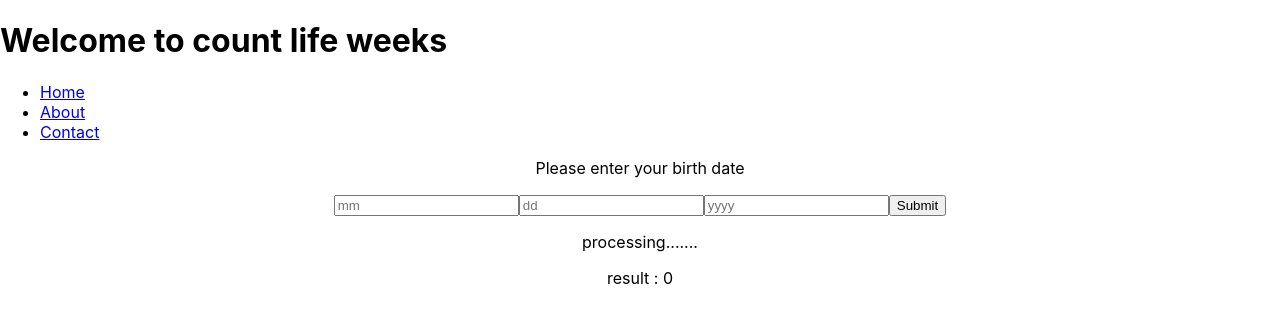
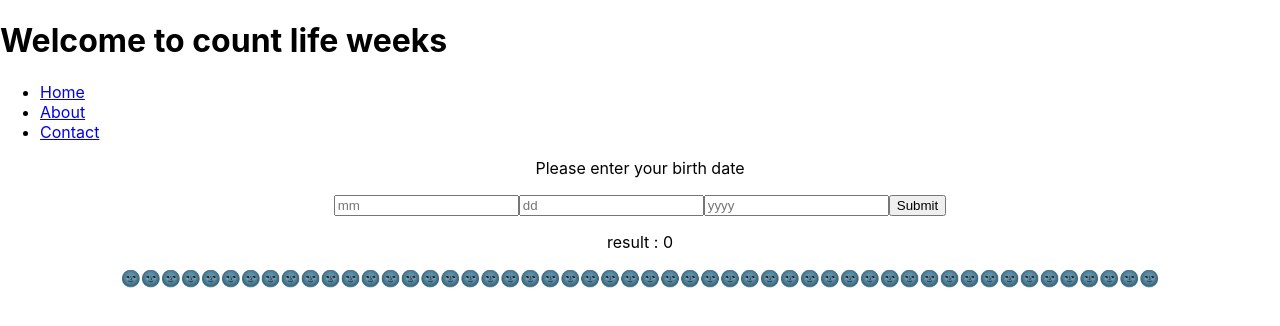
Before and after one commit to bienmag/lifegoesby, a React (Create React App) app: page / in a window 1280 px wide. Shown: the top 326 px of the page. Built offline with nearby package versions, Linux system fonts and the light colour scheme.

Commit message:
feat: graph

```diff
--- a/src/App.js
+++ b/src/App.js
@@ -1,18 +1,23 @@
 import './App.css';
 import React from 'react';
-import { NavLink, Routes, Route } from 'react-router-dom';
+import { NavLink, Routes, Route, useParams } from 'react-router-dom';
 import Home from './Main';
 import Weeks from './Weeks';
 
 
 
-const App = () => (
-  <div className='app'>
-    <h1>Welcome to count life weeks</h1>
-    <Navigation />
-    <Main />
-  </div>
-);
+function App ()
+{
+  return (
+
+    <div className='app'>
+      <h1>Welcome to count life weeks</h1>
+      <Navigation />
+      <Main />
+    </div>
+
+  )
+};
 
 export default App
 
@@ -24,14 +29,14 @@ const Navigation = () => (
       <li><NavLink to='/about'>About</NavLink></li>
       <li><NavLink to='/contact'>Contact</NavLink></li>
     </ul>
-  </nav>
+  </nav >
 );
 
 
 const Main = () => (
   <Routes>
     <Route path='/' element={ <Home /> }></Route>
-    <Route path='/about' element={ <Weeks /> }></Route>
+    <Route path='about' element={ <Weeks /> }></Route>
     {/* <Route path='/contact' component={ Contact }></Route> */ }
   </Routes>
 );
--- /dev/null
+++ b/src/Graph.js
@@ -0,0 +1,18 @@
+function Graph(weeks) {
+
+
+
+return (
+  <div>
+   {/* 1 строка - 1 год
+      52 недели в году - 52 кружка
+       */}
+
+🌚🌚🌚🌚🌚🌚🌚🌚🌚🌚🌚🌚🌚🌚🌚🌚🌚🌚🌚🌚🌚🌚🌚🌚🌚🌚🌚🌚🌚🌚🌚🌚🌚🌚🌚🌚🌚🌚🌚🌚🌚🌚🌚🌚🌚🌚🌚🌚🌚🌚🌚🌚
+
+  </div>
+)
+
+}
+
+export default Graph
--- a/src/Main.js
+++ b/src/Main.js
@@ -1,4 +1,5 @@
 import React, { useState } from "react";
+import Graph from "./Graph";
 
 
 function Home ()
@@ -51,18 +52,21 @@ function Home ()
 
 
 
+
+
   return (
-    <div className="App">
+
+    <div className="App" key={ result }>
       <p> Please enter your birth date</p>
       <input type="number" placeholder="mm" onKeyUp={ collectMonth }></input>
       <input type="number" placeholder="dd" onKeyUp={ collectDay }></input>
       <input type="number" placeholder="yyyy" onKeyUp={ collectYear }></input>
       <button onClick={ calculate }>Submit</button>
-      <p>processing....... </p>
+      <p> result : { result }</p>
+    <Graph weeks = {result}></Graph>
+    </div >
 
-      <p> result : { result }</p>
-    </div >
   );
 }
 
-export default Home;
+export default Home
```
Also changed, not shown: src/Weeks.js (+5 -2 lines).
